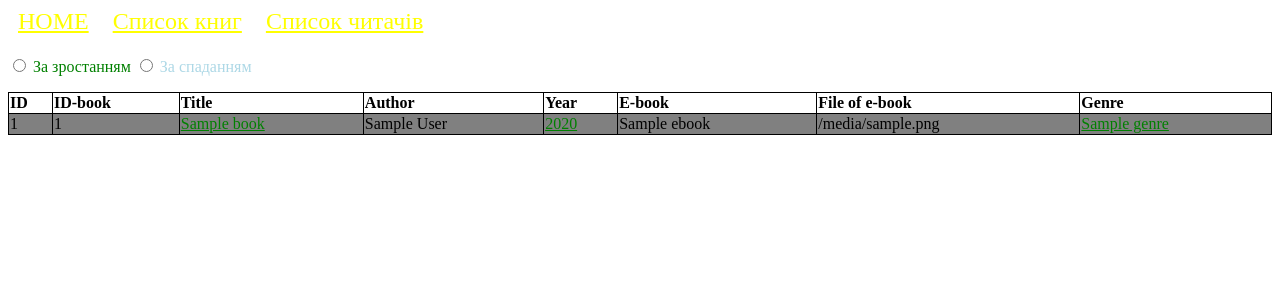
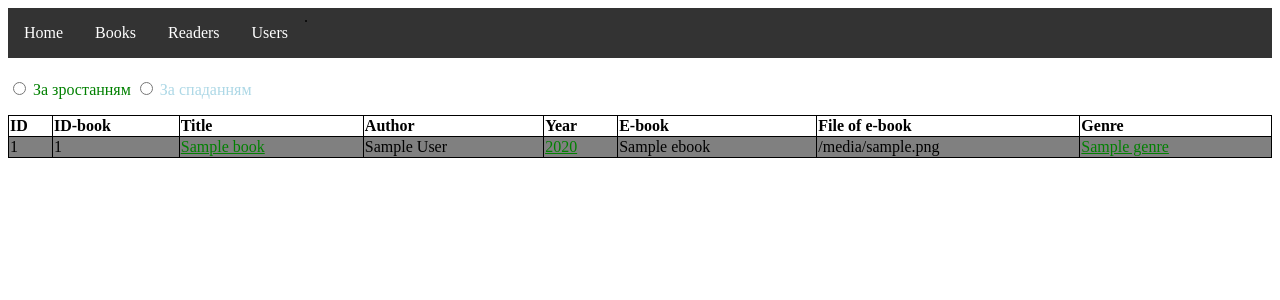
Before and after one commit to yanahlazkova/DjangoLibrarySystem, a Django app: template djangoTest/books/templates/books.html in a window 1280 px wide. Shown: the top 300 px of the page. Run offline with Django 5.2, Linux system fonts and the light colour scheme; the template is opened without the code that fills it: most values are stand-ins (such as "Sample title", 1, 10 or a date in 2020).

Commit message:
додано головне меню в шаблом master.html

```diff
--- a/djangoTest/books/templates/master.html
+++ b/djangoTest/books/templates/master.html
@@ -2,7 +2,6 @@
 <html>
 <head>
   <title>{% block title %}{% endblock %}</title>
-</head>
   <style>
     a {
     color: green;
@@ -31,11 +30,38 @@
     .message-error {
     color: red;
     }
+    ul {
+  list-style-type: none;
+  margin: 0;
+  padding: 0;
+  overflow: hidden;
+  background-color: #333;
+  }
+
+  li {
+    float: left;
+  }
+
+  li a {
+    display: block;
+    color: white;
+    text-align: center;
+    padding: 16px;
+    text-decoration: none;
+  }
+
+  li a:hover {
+    background-color: #111;
+  }
   </style>
+</head>
 <body>
-<a class="mine_menu" href="/">HOME</a>
-<a class="mine_menu" href="{% url 'books' %}">Список книг</a>
-<a class="mine_menu" href="{% url 'readers' %}">Список читачів</a>
+<ul>
+  <li><a href="/">Home</a></li>
+  <li><a href="{% url 'books' %}">Books</a></li>.
+  <li><a href="{% url 'readers' %}">Readers</a></li>
+  <li><a href="{% url 'users' %}">Users</a></li>
+</ul>
 
 {% block content %}
 
--- a/djangoTest/books/urls.py
+++ b/djangoTest/books/urls.py
@@ -1,5 +1,6 @@
 from django.urls import path
 from . import views
+
 
 urlpatterns = [
     path('', views.main, name='main'),
--- a/djangoTest/djangoTest/urls.py
+++ b/djangoTest/djangoTest/urls.py
@@ -20,11 +20,10 @@ from django.urls import include, path
 
 urlpatterns = [
     path('', include('books.urls')),
-    # path('books/', include('books.urls')),
-    # path('add/', include('books.urls')),
 
+    path('', include('users.urls')),
     path('users/', include('users.urls')),
-    # path('reg/', include('users.urls')),
+
     path('', include('day_and_time.urls')),
     path('day/', include('day_and_time.urls')),
     path('day/', include('day_and_time.urls')),
--- a/djangoTest/users/urls.py
+++ b/djangoTest/users/urls.py
@@ -2,7 +2,7 @@ from django.urls import path
 from . import views
 
 urlpatterns = [
-    path('', views.list_users, name='list_users'),
+    path('', views.users, name='users'),
     path('reg/', views.register_user, name='register_user'),
     path('user/', views.new_user, name='new_user'),
     path('user/<int:id>/', views.new_user, name='new_user_id'),
--- a/djangoTest/users/views.py
+++ b/djangoTest/users/views.py
@@ -139,7 +139,7 @@ def user_info(request, id):
         return render(request, 'user_info.html', context)
 
 
-def list_users(request):
+def users(request):
     if not request.GET:
         users_db = User.objects.all().values()
 
@@ -161,5 +161,5 @@ def dell_users(request):
     users = User.objects.all()
     for user in users:
         user.delete()
-    list_users(request)
+    users(request)
     return HttpResponse('Дані видалені...')
```
Also changed, not shown: djangoTest/books/templates/header.html (added, +16 -0 lines), djangoTest/books/static/add_books.html (renamed from djangoTest/books/templates/add_books.html), djangoTest/books/static/index.html (renamed from djangoTest/books/templates/index.html). Lines whose indentation alone changed are shown as unchanged.
